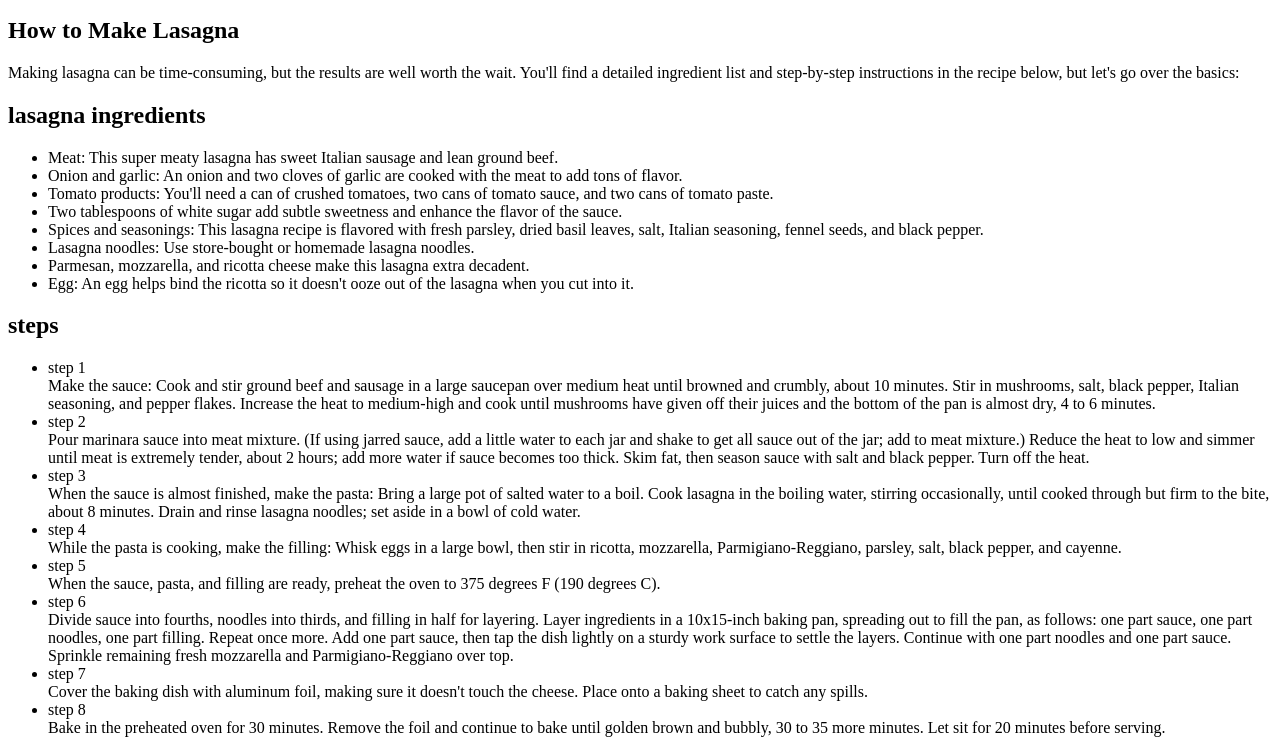
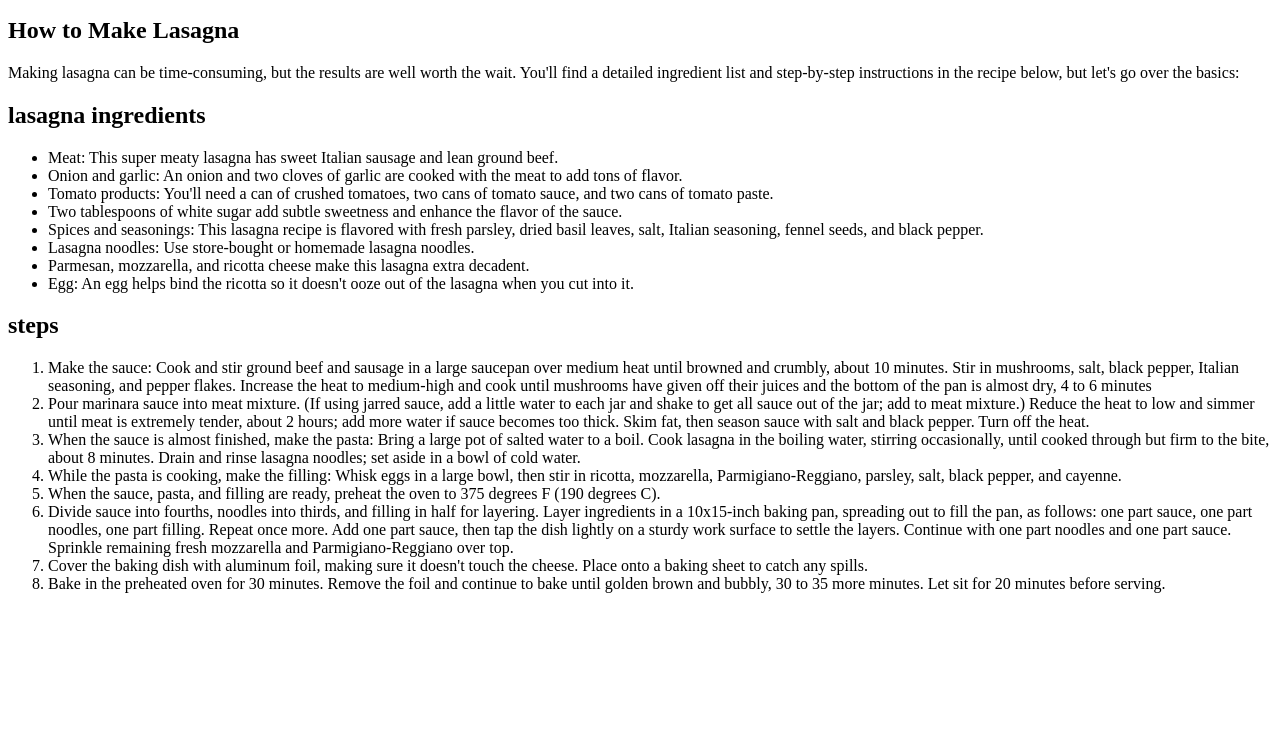
Before and after one commit to j4v13rSec/odin-recipes, a plain HTML site: page recipes/lasagna.html in a window 1280 px wide. Shown: the part 101-854 px from the top of the page. After the commit the page ends 800 px from the top, so only its background shows below. Drawn offline with Linux system fonts and the light colour scheme.

Commit message:
fix ordered list

```diff
--- a/recipes/lasagna.html
+++ b/recipes/lasagna.html
@@ -31,32 +31,25 @@
         </ul>
 
         <h2>steps</h2>
-        <ul>
-            <li>step 1</li>
-            Make the sauce: Cook and stir ground beef and sausage in a large saucepan over medium heat until browned and crumbly, about 10 minutes. Stir in mushrooms, salt, black pepper, Italian seasoning, and pepper flakes. Increase the heat to medium-high and cook until mushrooms have given off their juices and the bottom of the pan is almost dry, 4 to 6 minutes.
 
-            <li>step 2</li>
-            Pour marinara sauce into meat mixture. (If using jarred sauce, add a little water to each jar and shake to get all sauce out of the jar; add to meat mixture.) Reduce the heat to low and simmer until meat is extremely tender, about 2 hours; add more water if sauce becomes too thick. Skim fat, then season sauce with salt and black pepper. Turn off the heat.
+        <ol>
+            <li>Make the sauce: Cook and stir ground beef and sausage in a large saucepan over medium heat until browned and crumbly, about 10 minutes. Stir in mushrooms, salt, black pepper, Italian seasoning, and pepper flakes. Increase the heat to medium-high and cook until mushrooms have given off their juices and the bottom of the pan is almost dry, 4 to 6 minutes</li>
 
-            <li>step 3</li>
-            When the sauce is almost finished, make the pasta: Bring a large pot of salted water to a boil. Cook lasagna in the boiling water, stirring occasionally, until cooked through but firm to the bite, about 8 minutes. Drain and rinse lasagna noodles; set aside in a bowl of cold water.
+            <li>Pour marinara sauce into meat mixture. (If using jarred sauce, add a little water to each jar and shake to get all sauce out of the jar; add to meat mixture.) Reduce the heat to low and simmer until meat is extremely tender, about 2 hours; add more water if sauce becomes too thick. Skim fat, then season sauce with salt and black pepper. Turn off the heat.</li>
 
-            <li>step 4</li>
-            While the pasta is cooking, make the filling: Whisk eggs in a large bowl, then stir in ricotta, mozzarella, Parmigiano-Reggiano, parsley, salt, black pepper, and cayenne.
+            <li>When the sauce is almost finished, make the pasta: Bring a large pot of salted water to a boil. Cook lasagna in the boiling water, stirring occasionally, until cooked through but firm to the bite, about 8 minutes. Drain and rinse lasagna noodles; set aside in a bowl of cold water.</li>
 
-            <li>step 5</li>
-            When the sauce, pasta, and filling are ready, preheat the oven to 375 degrees F (190 degrees C).
+            <li>While the pasta is cooking, make the filling: Whisk eggs in a large bowl, then stir in ricotta, mozzarella, Parmigiano-Reggiano, parsley, salt, black pepper, and cayenne.</li>
 
-            <li>step 6</li>
-            Divide sauce into fourths, noodles into thirds, and filling in half for layering. Layer ingredients in a 10x15-inch baking pan, spreading out to fill the pan, as follows: one part sauce, one part noodles, one part filling. Repeat once more. Add one part sauce, then tap the dish lightly on a sturdy work surface to settle the layers. Continue with one part noodles and one part sauce. Sprinkle remaining fresh mozzarella and Parmigiano-Reggiano over top.
+            <li>When the sauce, pasta, and filling are ready, preheat the oven to 375 degrees F (190 degrees C).</li>
 
-            <li>step 7</li>
-            Cover the baking dish with aluminum foil, making sure it doesn't touch the cheese. Place onto a baking sheet to catch any spills.
+            <li>Divide sauce into fourths, noodles into thirds, and filling in half for layering. Layer ingredients in a 10x15-inch baking pan, spreading out to fill the pan, as follows: one part sauce, one part noodles, one part filling. Repeat once more. Add one part sauce, then tap the dish lightly on a sturdy work surface to settle the layers. Continue with one part noodles and one part sauce. Sprinkle remaining fresh mozzarella and Parmigiano-Reggiano over top.</li>
 
-            <li>step 8</li>
-            Bake in the preheated oven for 30 minutes. Remove the foil and continue to bake until golden brown and bubbly, 30 to 35 more minutes. Let sit for 20 minutes before serving.
+            <li>Cover the baking dish with aluminum foil, making sure it doesn't touch the cheese. Place onto a baking sheet to catch any spills.</li>
 
-        </ul>
+            <li>Bake in the preheated oven for 30 minutes. Remove the foil and continue to bake until golden brown and bubbly, 30 to 35 more minutes. Let sit for 20 minutes before serving.</li>
+
+        </ol>
 
 
     </body>
```
